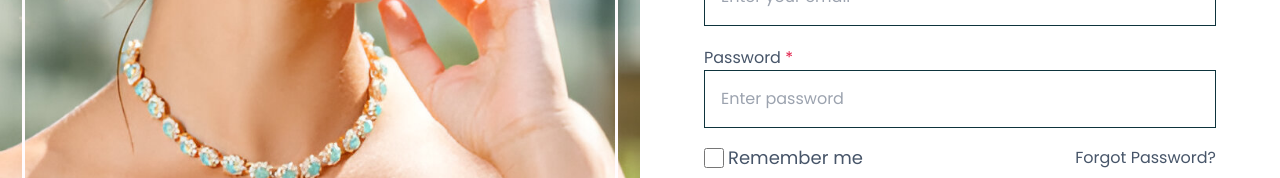
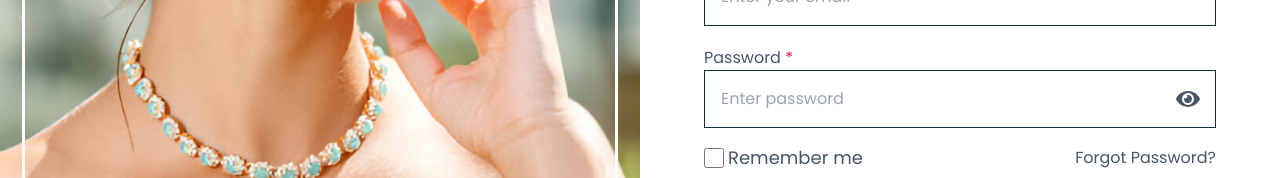
Before and after one commit to nshiziw/RadEL, a React (Vite) app: page /auth in a window 1280 px wide. Shown: the part 305-483 px from the top of the page. Built offline with nearby package versions, Linux system fonts and the light colour scheme; a web font is replaced by a local one.

Commit message:
development

```diff
--- a/src/pages/auth/Login.jsx
+++ b/src/pages/auth/Login.jsx
@@ -2,7 +2,17 @@ import { Link } from "react-router-dom";
 import loginImg from "../../assets/images/login.jpg";
 import Button from "../../components/Button.jsx";
 import googleLogo from "../../assets/images/googleLogo.png";
+import { FaEye, FaEyeSlash } from "react-icons/fa";
+import { useState } from "react";
 const Login = () => {
+
+  const [passwordShow, setPasswordShow] = useState(false);
+  const [passwordType, setPasswordType] = useState(false);
+
+  const handlePasswordVisibility = () => {
+    setPasswordShow(!passwordShow);
+    setPasswordType(!passwordType);
+  };
 
   return (
     <section className="h-screen w-full flex text-slate-600">
@@ -31,11 +41,18 @@ const Login = () => {
             </div>
             <div>
               <label className="text-slate-600">Password <span className="text-rose-600">*</span></label>
-              <input
-                className="w-full border border-navy-green p-4"
-                type="password"
-                placeholder="Enter password"
-              />
+              <div className="relative">
+                <input
+                  className="w-full border border-navy-green p-4"
+                  type={passwordType ? "text" : "password"}
+                  placeholder="Enter password"
+                />
+                {passwordShow ? (
+                  <FaEyeSlash onClick={handlePasswordVisibility} className="cursor-pointer text-2xl absolute bottom-1/2 top-1/2 transform -translate-y-1/2 right-4 " />
+                ): (
+                  <FaEye onClick={handlePasswordVisibility} className="cursor-pointer text-2xl absolute bottom-1/2 top-1/2 transform -translate-y-1/2 right-4 " />
+                ) }
+              </div>
             </div>
           </div>
           <div className="flex justify-between items-center mt-4">
@@ -43,7 +60,7 @@ const Login = () => {
               <input className="accent-navy-green w-5 h-5" type="checkbox" />
               <p className="text-lg">Remember me</p>
             </div>
-            <Link className="hover:underline" to="/login">Forgot Password?</Link>
+            <Link className="hover:underline" to="/forgot-password">Forgot Password?</Link>
           </div>
           <Button className="mt-4 w-full" label="Subscribe" />
         </form>
@@ -52,12 +69,11 @@ const Login = () => {
           <p className="w-1/3 text-center">or Sign In with</p>
           <div className="w-1/3 h-[1px] bg-slate-300"></div>
         </div>
-        <Link to="/dashboard" className="border p-3 flex items-center justify-center gap-3 hover:bg-slate-200 transition duration-500">
+        <Link to="https://google.com" className="border p-3 flex items-center justify-center gap-3 hover:bg-slate-200 transition duration-500">
           <img className="w-8" src={googleLogo} alt="" />
           <p className="font-medium">Sign in with google</p>
         </Link>
-        <p className="text-center">Don&apos;t have account? <Link className="hover:underline font-medium" to="/register">Sign up</Link></p>
-
+        <p className="text-center">Don&apos;t have account? <Link className="hover:underline font-medium" to="/auth/signup">Sign up</Link></p>
       </div>
     </section>
   );
```
